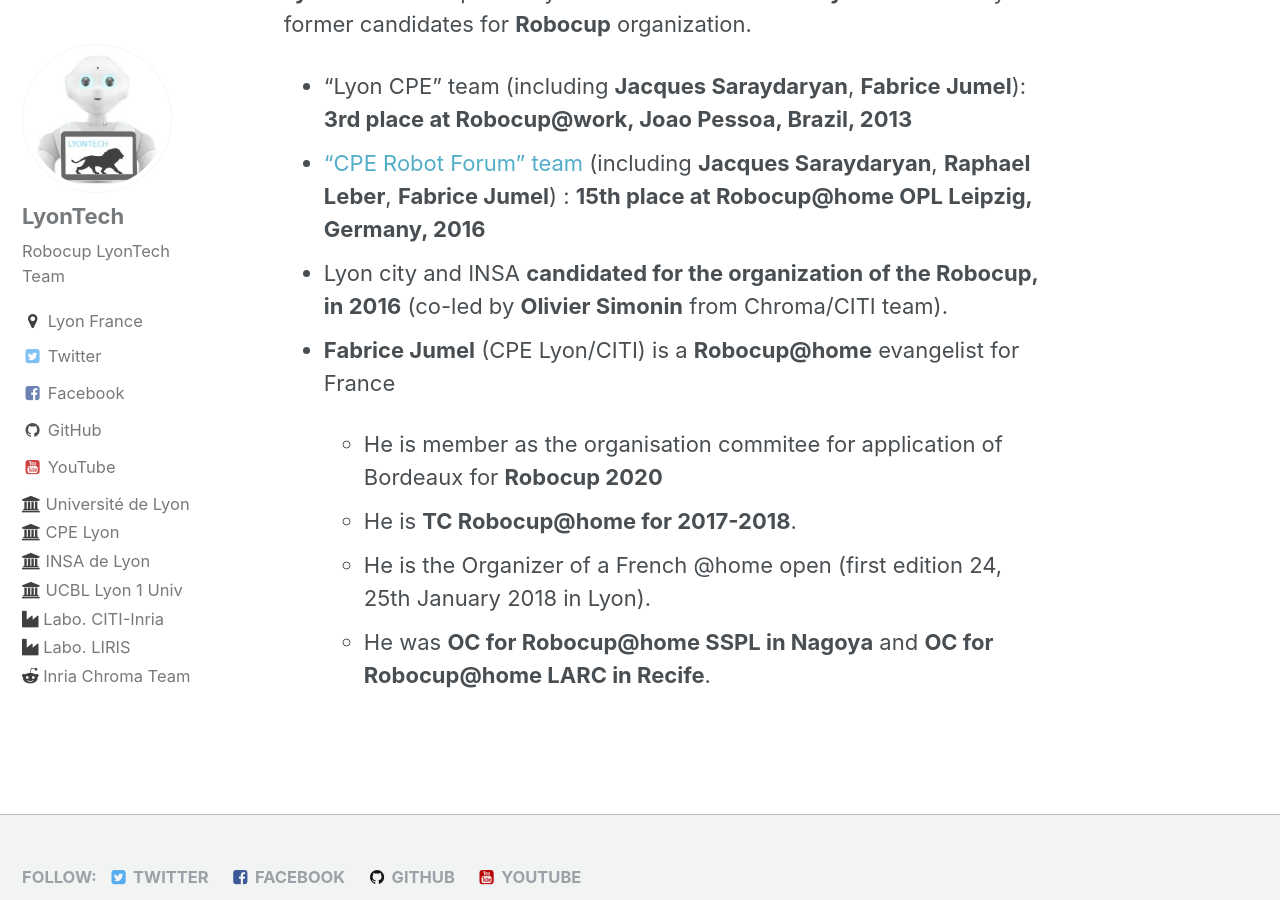
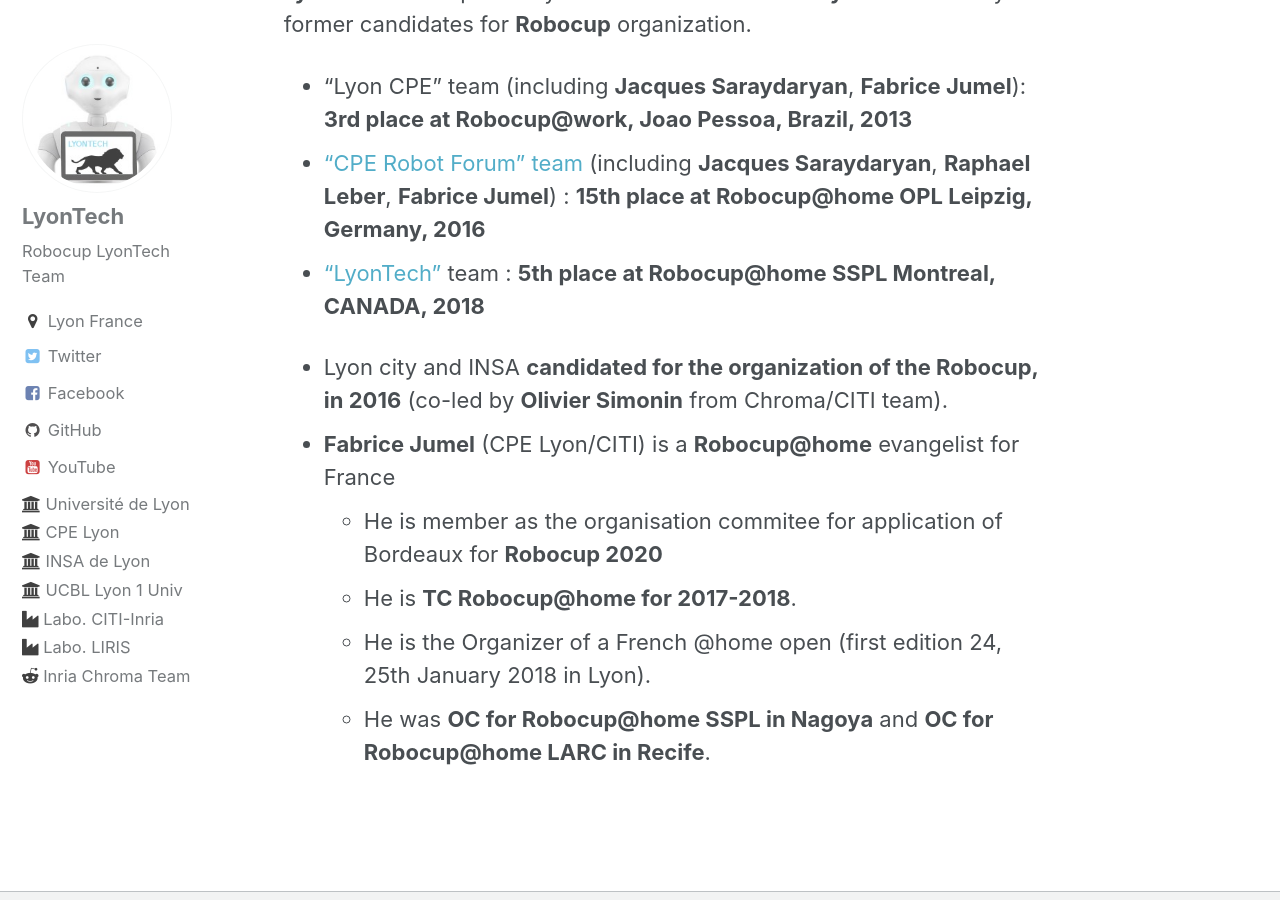
Before and after one commit to Robocup-Lyontech/Robocup-Lyontech.github.io, a Jekyll site: the page built from _pages/contribution.md, in a window 1280 px wide and 900 px high, scrolled down 923 px. Built offline with Jekyll 4.4.1, drawn with Linux system fonts in a browser that asks for light colours.

Commit message:
Update contribution.md
minor update

```diff
--- a/_pages/contribution.md
+++ b/_pages/contribution.md
@@ -5,11 +5,11 @@
 
 # Software contributions
 
-* **[General Orchestrator](https://github.com/jacques-saraydaryan/robocup_pepper-general_mng)**  : we developed a General Orchestrator allowing the robot to coordinate its capacities (navigation, perception, interaction) and make decision on defined scenario.
+- **[General Orchestrator](https://github.com/jacques-saraydaryan/robocup_pepper-general_mng)**  : we developed a General Orchestrator allowing the robot to coordinate its capacities (navigation, perception, interaction) and make decision on defined scenario.
 
-* **[Navigation Manager](https://github.com/jacques-saraydaryan/robocup_pepper-navigation_mng)** : this functionality provide a set of navigation strategy depending on the observed context. Regarding to the context (lots of people, complex environment, large free space zone), the robot changes it way of navigation.
+- **[Navigation Manager](https://github.com/jacques-saraydaryan/robocup_pepper-navigation_mng)** : this functionality provide a set of navigation strategy depending on the observed context. Regarding to the context (lots of people, complex environment, large free space zone), the robot changes it way of navigation.
 
-* **Perception** : in order to interact with people we developed a set of tools that accumulate knowledge about observed human.
+- **Perception** : in order to interact with people we developed a set of tools that accumulate knowledge about observed human.
         - **[Face recognition](https://github.com/jacques-saraydaryan/ros_face_recognition)** : a solution was developed to automatically catch face and learn it for future detection.
         - **[Color detection](https://github.com/jacques-saraydaryan/ros_color_detection)** : we extract main colors of a given picture (e.g t-shir, trousers) based on HSV format and K-mean clustering
         - **[Pose detection](https://github.com/m0rph03nix/ros_openpose_gossip)** : based on the OpenPose data, we build a pose extractor gives us the estimate pose (stand, sit, lying down, left or right arm up,...)
@@ -19,9 +19,10 @@
 
 - "Lyon CPE" team  (including **Jacques Saraydaryan**, **Fabrice Jumel**): **3rd place at Robocup@work, Joao Pessoa, Brazil, 2013**
 -  ["CPE Robot Forum" team](http://cpe-dev.fr/robotcup/) (including **Jacques Saraydaryan**, **Raphael Leber**, **Fabrice Jumel**) : **15th place at Robocup@home OPL Leipzig, Germany, 2016**
+- ["LyonTech"](https://robocup-lyontech.github.io/contribution/) team : **5th place at Robocup@home SSPL Montreal, CANADA, 2018**
+
 - Lyon city and INSA **candidated for the organization of the Robocup, in 2016** (co-led by **Olivier Simonin** from Chroma/CITI team).
 - **Fabrice Jumel** (CPE Lyon/CITI) is a **Robocup@home** evangelist for France
-
   - He is member as the organisation commitee for application of Bordeaux for **Robocup 2020**
   - He is **TC Robocup@home for 2017-2018**.
   - He is  the Organizer of a French @home open (first edition 24, 25th January 2018 in Lyon).
```
